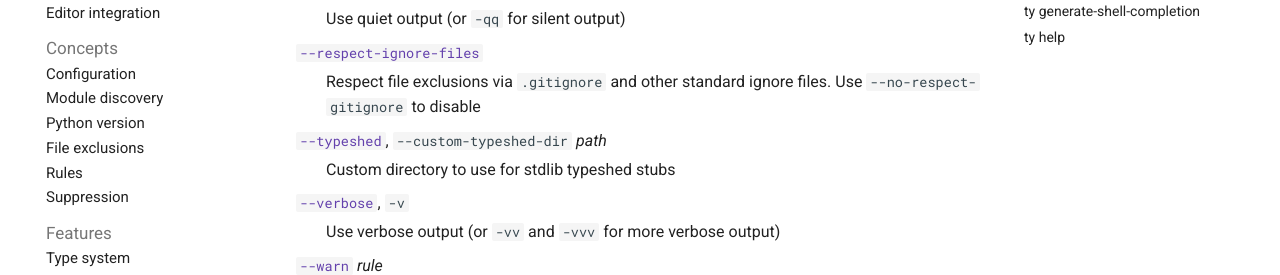
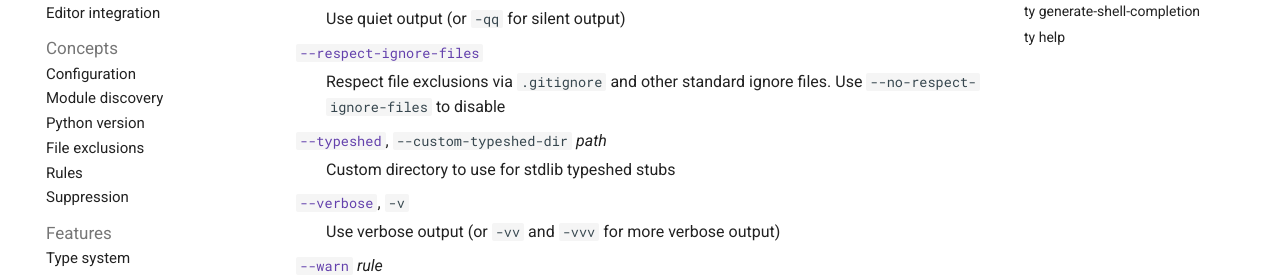
Before and after one commit to astral-sh/ty, an MkDocs documentation site: the page built from docs/reference/cli.md, in a window 1280 px wide and 900 px high, scrolled down 3533 px. Shown: the part 187-462 px from the top of the window. Built offline with MkDocs 1.6.1 and Material for MkDocs 9.7.7, drawn with Linux system fonts in a browser that asks for light colours; comment, search, counter and statistics services are not loaded.

```diff
--- a/docs/reference/cli.md
+++ b/docs/reference/cli.md
@@ -91,7 +91,7 @@ over all configuration files.</p>
 <li><code>3.13</code></li>
 <li><code>3.14</code></li>
 </ul></dd><dt id="ty-check--quiet"><a href="#ty-check--quiet"><code>--quiet</code></a>, <code>-q</code></dt><dd><p>Use quiet output (or <code>-qq</code> for silent output)</p>
-</dd><dt id="ty-check--respect-ignore-files"><a href="#ty-check--respect-ignore-files"><code>--respect-ignore-files</code></a></dt><dd><p>Respect file exclusions via <code>.gitignore</code> and other standard ignore files. Use <code>--no-respect-gitignore</code> to disable</p>
+</dd><dt id="ty-check--respect-ignore-files"><a href="#ty-check--respect-ignore-files"><code>--respect-ignore-files</code></a></dt><dd><p>Respect file exclusions via <code>.gitignore</code> and other standard ignore files. Use <code>--no-respect-ignore-files</code> to disable</p>
 </dd><dt id="ty-check--typeshed"><a href="#ty-check--typeshed"><code>--typeshed</code></a>, <code>--custom-typeshed-dir</code> <i>path</i></dt><dd><p>Custom directory to use for stdlib typeshed stubs</p>
 </dd><dt id="ty-check--verbose"><a href="#ty-check--verbose"><code>--verbose</code></a>, <code>-v</code></dt><dd><p>Use verbose output (or <code>-vv</code> and <code>-vvv</code> for more verbose output)</p>
 </dd><dt id="ty-check--warn"><a href="#ty-check--warn"><code>--warn</code></a> <i>rule</i></dt><dd><p>Treat the given rule as having severity 'warn'. Can be specified multiple times.</p>
```
